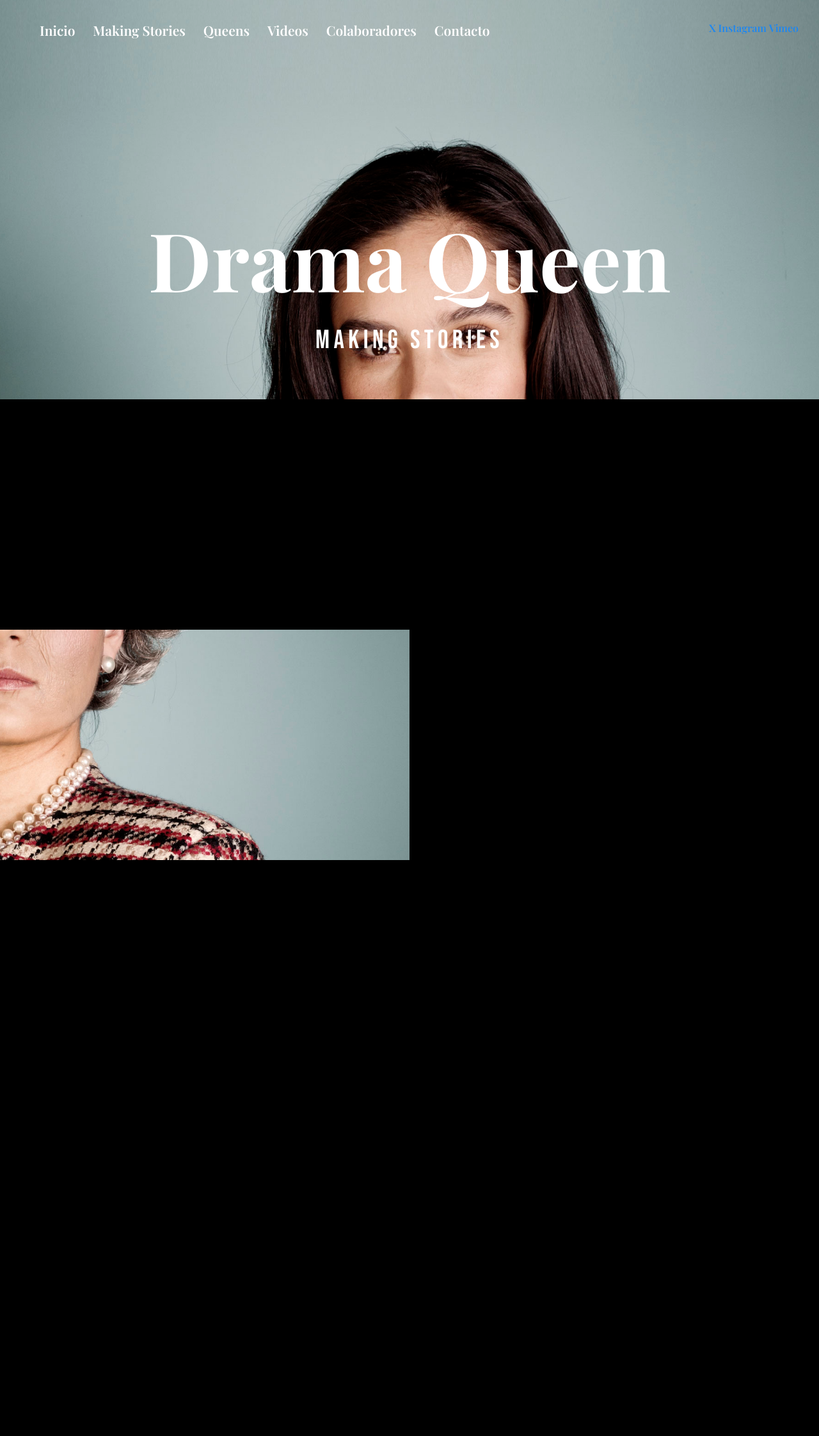
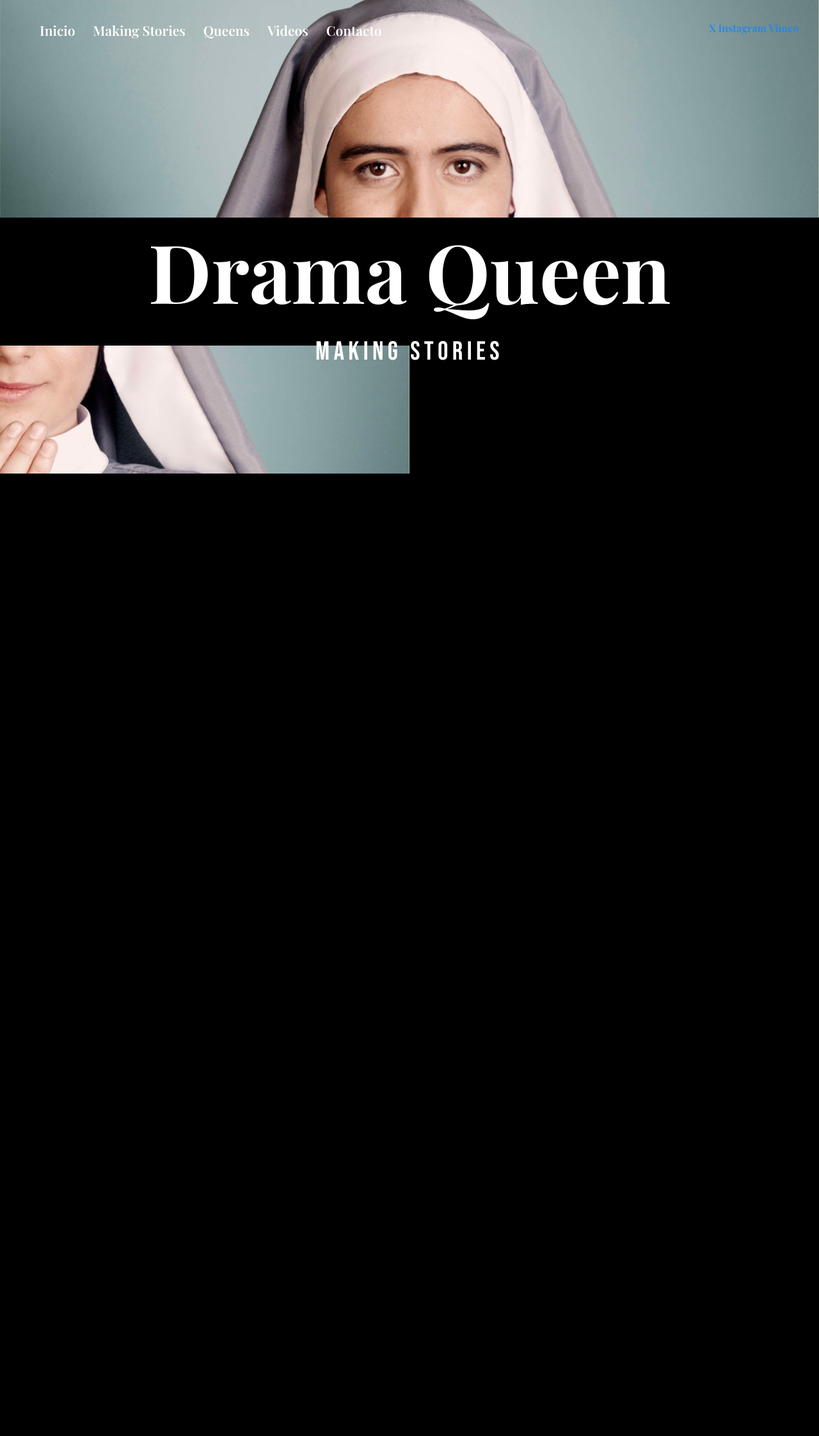
Before and after one commit to dramaqueenw/dramaqueenw.github.io, a Jekyll site: the page built from index.markdown, in a window 1280 px wide. Shown: the whole page at 64% size. Built offline with Jekyll 4.4.1, drawn with Linux system fonts in a browser that asks for light colours; nearby versions of some CDN libraries; some web fonts are replaced; after the commit the page ends 1640 px from its top, so only the background shows below that.

Commit message:
prueba carrusel

```diff
--- a/_layouts/home.html
+++ b/_layouts/home.html
@@ -18,7 +18,6 @@
 							<li><a href="#">Making Stories</a></li>
 							<li><a href="#">Queens</a></li>
 							<li><a href="#">Videos</a></li>
-							<li><a href="#">Colaboradores</a></li>
 							<li><a href="#">Contacto</a></li>
 						</ul>
 					</div>
@@ -60,34 +59,58 @@
 
     <!-- slideshow -->
     <div class="slideshow">
+    	<!-- wrapper -->
+    	<div class="wrapper">
+    		<!-- row -->
+    		<div class="row">
+    			<!-- col -->
+    			<div class="col-xs-12">
 			    	<!-- uikit-slideshow 01 -->
-			<div class="uk-position-relative uk-visible-toggle uk-light" tabindex="-1" uk-slideshow="autoplay: true; autoplay-interval: 3000; pause-on-hover: false">
-
+						<div class="uk-position-relative uk-visible-toggle uk-light" tabindex="-1" uk-slideshow="autoplay: true; autoplay-interval: 3000; pause-on-hover: false; ratio: 1440:450">
 					    <div class="uk-slideshow-items">
 					        <div>
-		            <img src="/assets/images/home-slideshow/bertha.jpg" alt="" uk-cover>
+					            <img src="/assets/images/home-slideshow/viuda-arriba-desk.jpg" alt="" uk-cover>
 					        </div>
 					        <div>
-		            <img src="/assets/images/home-slideshow/camila.jpg" alt="" uk-cover>
+					            <img src="/assets/images/home-slideshow/monja-arriba-desk.jpg" alt="" uk-cover>
+					        </div>
+					        <div>
+					            <img src="/assets/images/home-slideshow/gafitas-arriba-desk.jpg" alt="" uk-cover>
 					        </div>
 					    </div>
+						</div>
+						<!-- uikit-slideshow-01-end -->
+    			</div>
+    			<!-- col end -->
+    		</div>
+    		<!-- row end -->
+
+    		<!-- row -->
+    		<div class="row">
+    			<!-- col -->
+    			<div class="col-xs-12">
+			    	<!-- uikit-slideshow 02 -->
+						<div class="uk-position-relative uk-visible-toggle uk-light uk-slideshow-02" tabindex="-1" uk-slideshow="autoplay: true; autoplay-interval: 3000; pause-on-hover: false; ratio: 1440:450">
+					    <div class="uk-slideshow-items">
+					        <div>
+					            <img src="/assets/images/home-slideshow/gafitas-abajo-desk.jpg" alt="" uk-cover>
+					        </div>
+					        <div>
+					            <img src="/assets/images/home-slideshow/monja-abajo-desk.jpg" alt="" uk-cover>
+					        </div>
+					        <div>
+					            <img src="/assets/images/home-slideshow/viuda-abajo-desk.jpg" alt="" uk-cover>
+					        </div>
+					    </div>
+						</div>
+						<!-- uikit-slideshow-02-end -->
+    			</div>
+    			<!-- col end -->
+    		</div>
+    		<!-- row end -->
 
     	</div>
-			<!-- uikit-slideshow-01-end -->
-    	<!-- uikit-slideshow 02 -->
-			<div class="uk-position-relative uk-visible-toggle uk-light uk-slideshow-02" tabindex="-1" uk-slideshow="autoplay: true; autoplay-interval: 3000; pause-on-hover: false">
-
-		    <div class="uk-slideshow-items">
-		        <div>
-		            <img src="/assets/images/home-slideshow/camila_bottom.jpg" alt="" uk-cover>
-		        </div>
-		        <div>
-		            <img src="/assets/images/home-slideshow/bertha_bottom.jpg" alt="" uk-cover>
-		        </div>
-		    </div>
-
-			</div>
-			<!-- uikit-slideshow-02-end -->
+    	<!-- wrapper-end -->
     </div>
     <!-- slideshow end -->
 
--- a/assets/css/main.css
+++ b/assets/css/main.css
@@ -1 +1 @@
-html{scroll-behavior:smooth;background-color:#000}.inline li{display:inline-block}::selection,-moz-selection{color:#fff;background-color:#788F8F}.home{overflow:hidden}.header-row{height:80vh}.home-title{font-family:"Playfair Display",serif;font-optical-sizing:auto;font-weight:700;font-style:normal;font-size:7.938rem;color:#fff;margin:0 0 1.5rem 0}.home-subtitle{font-family:"Bebas Neue",sans-serif;font-weight:400;font-size:2.563rem;font-style:normal;letter-spacing:.4rem;color:#fff;margin:0}.sr-only:not(:focus):not(:active){clip:rect(0 0 0 0);clip-path:inset(50%);height:1px;overflow:hidden;position:absolute;white-space:nowrap;width:1px}.desktop-nav{margin-top:2rem;font-family:"Playfair Display",serif;font-weight:600;font-style:normal;color:#fff}.left-nav li{margin-right:1.5rem;font-size:1.313rem}.left-nav li a{color:#fff;border-bottom:2px solid rgba(0,0,0,0);padding-bottom:.75rem;transition:0.7s ease}.left-nav li a:hover{text-decoration:none;border-bottom:2px solid #fff}.left-nav li li:last-child{margin-right:0}.slideshow{position:relative;top:-100vh;z-index:-100}.uk-slideshow-02{-webkit-transform:scaleX(-1);transform:scaleX(-1)}.uk-slideshow-02 img{-webkit-transform:scaleX(-1);transform:scaleX(-1)}
+html{scroll-behavior:smooth;background-color:#000}.inline li{display:inline-block}::selection,-moz-selection{color:#fff;background-color:#788F8F}.home{overflow:hidden}.header-row{height:84vh}.home-title{font-family:"Playfair Display",serif;font-optical-sizing:auto;font-weight:700;font-style:normal;font-size:7.938rem;color:#fff;margin:0 0 1.5rem 0}.home-subtitle{font-family:"Bebas Neue",sans-serif;font-weight:400;font-size:2.563rem;font-style:normal;letter-spacing:.4rem;color:#fff;margin:0}.sr-only:not(:focus):not(:active){clip:rect(0 0 0 0);clip-path:inset(50%);height:1px;overflow:hidden;position:absolute;white-space:nowrap;width:1px}.desktop-nav{margin-top:2rem;font-family:"Playfair Display",serif;font-weight:600;font-style:normal;color:#fff}.left-nav li{margin-right:1.5rem;font-size:1.313rem}.left-nav li a{color:#fff;border-bottom:2px solid rgba(0,0,0,0);padding-bottom:.75rem;transition:0.7s ease}.left-nav li a:hover{text-decoration:none;border-bottom:2px solid #fff}.left-nav li li:last-child{margin-right:0}.slideshow{position:relative;top:-100vh;z-index:-100}.uk-slideshow-02{-webkit-transform:scaleX(-1);transform:scaleX(-1)}.uk-slideshow-02 img{-webkit-transform:scaleX(-1);transform:scaleX(-1)}
--- a/assets/scss/main.scss
+++ b/assets/scss/main.scss
@@ -29,7 +29,7 @@
 // Header
 
 .header-row{
-	height: 80vh;
+	height: 84vh;
 }
 
 .home-title{
```
Also changed, not shown: assets/images/home-slideshow/bertha.jpg (deleted), assets/images/home-slideshow/bertha_bottom.jpg (deleted), assets/images/home-slideshow/camila.jpg (deleted), assets/images/home-slideshow/camila_bottom.jpg (deleted), assets/images/home-slideshow/gafitas-abajo-desk.jpg (added), assets/images/home-slideshow/gafitas-arriba-desk.jpg (added), assets/images/home-slideshow/monja-abajo-desk.jpg (added), assets/images/home-slideshow/monja-arriba-desk.jpg (added), assets/images/home-slideshow/viuda-abajo-desk.jpg (added), assets/images/home-slideshow/viuda-arriba-desk.jpg (added), 3 other files. Lines whose indentation alone changed are shown as unchanged.
